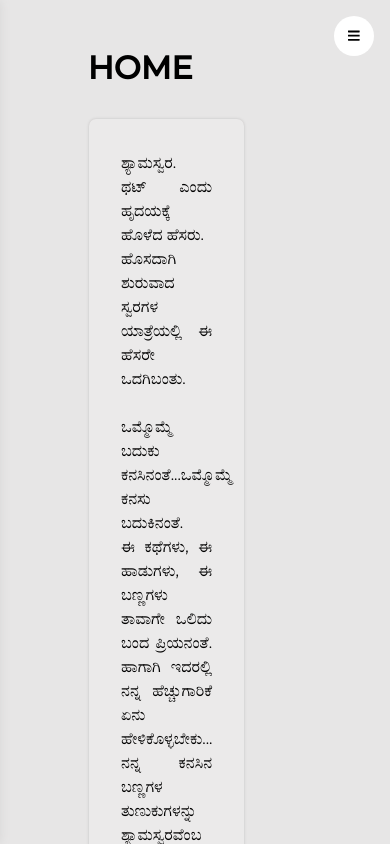
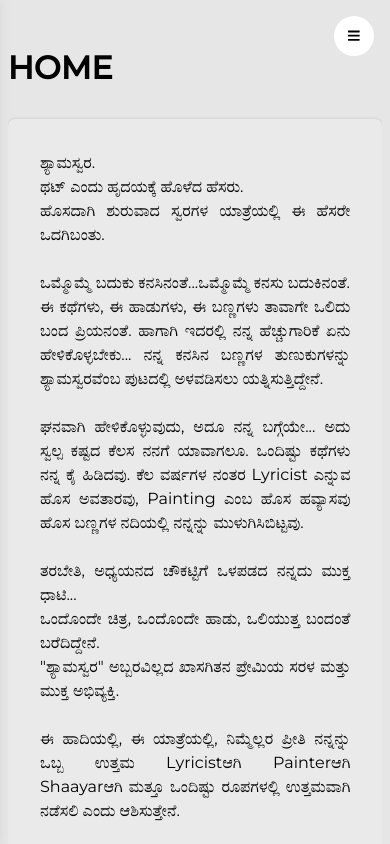
Before and after one commit to ignaciomartind/shyamaswara, a React (Create React App) app: page / in a window 390 px wide. Shown: the top 844 px of the page. Built offline with nearby package versions, Linux system fonts and the light colour scheme.

Commit message:
fixed responsiveness issues

```diff
--- a/src/components/styles/home.css
+++ b/src/components/styles/home.css
@@ -75,3 +75,15 @@ option{
         width: 98%;
     }
 }
+@media (max-width:425px){
+    .home{
+        padding: 3rem 0;
+        width: 100%;
+    }
+    .home-content{
+        justify-content: center;
+    }
+    .home-text{
+        width: 100%;
+    }
+}
--- a/src/components/styles/menu.css
+++ b/src/components/styles/menu.css
@@ -79,6 +79,7 @@
         border-radius: 50%;
         width:40px;
         height: 40px;
+        z-index: 2;
     }
     .menu-show{
         animation: menuShow 500ms ease-out forwards;
@@ -107,3 +108,31 @@
         }
     }
 }
+@media (max-width: 425px){
+    .menu-show{
+        animation: menuShow 500ms ease-out forwards;
+    }
+    .menu-hide{
+        animation: menuHide 500ms ease-out forwards;
+    }
+    @keyframes menuShow{
+        0%{
+            left:-60vw;
+            right: 100vw
+        }
+        100%{
+            left: 0vw;
+            right:40vw
+        }
+    }
+    @keyframes menuHide{
+        0%{
+            left: 0vw;
+            right: 40vw
+        }
+        100%{
+            left: -60vw;
+            right:100vw
+        }
+    }
+}
```
